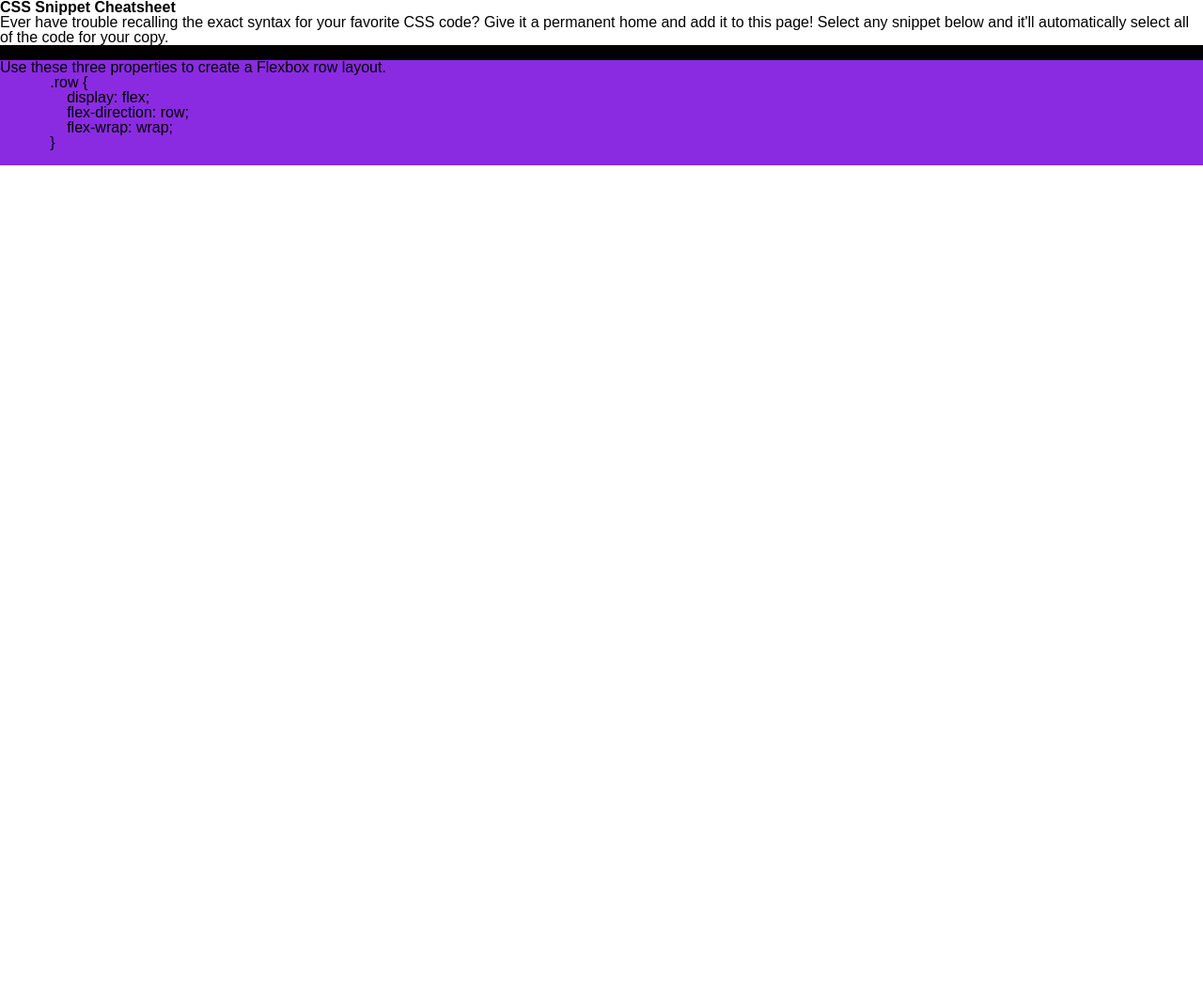
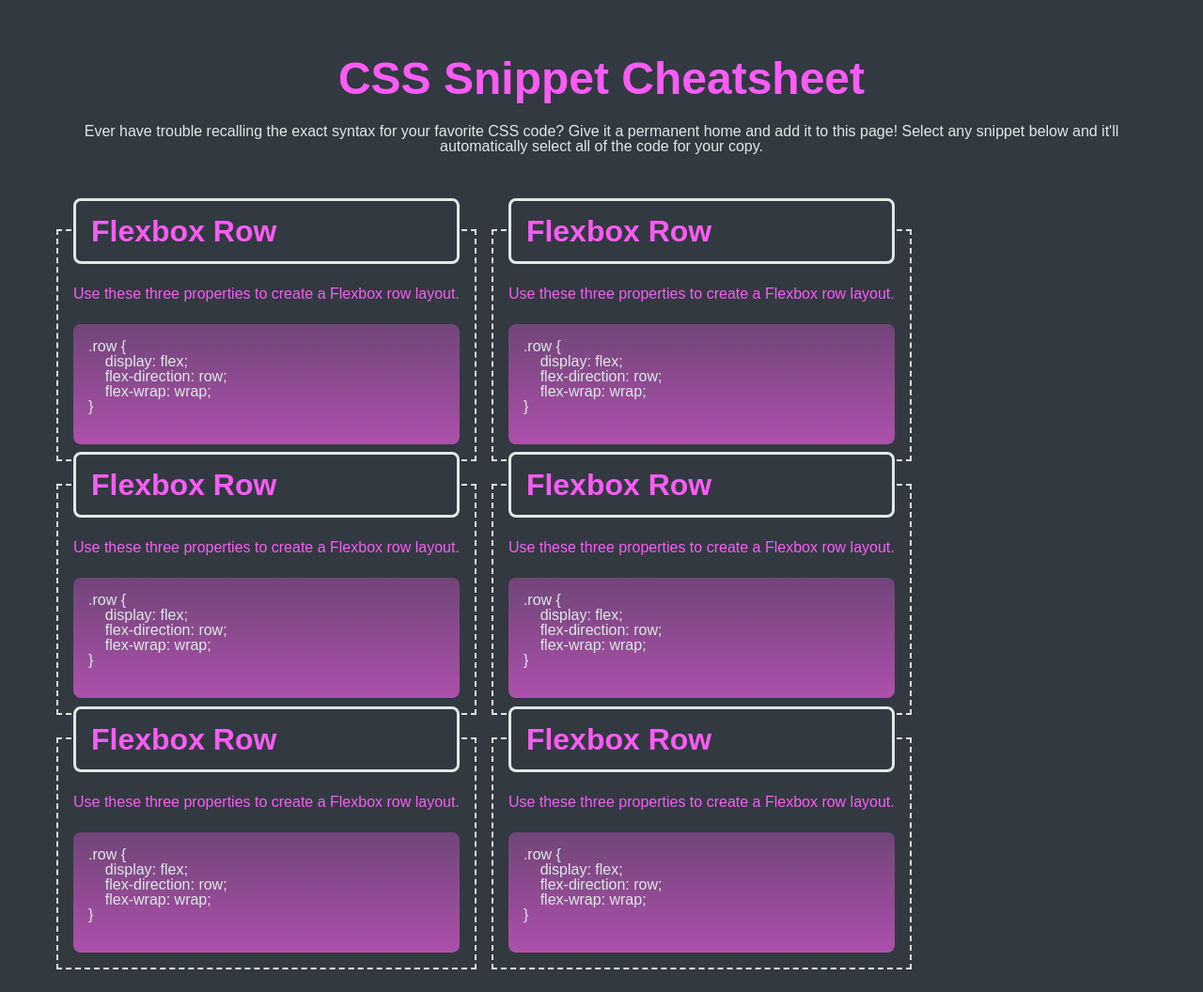
Before and after one commit to Alex-Design-For-Reap/28-Stu_Mini-Project-week2, a plain HTML site: page index.html in a window 1280 px wide. Shown: the whole page at 94% size. Before the commit the page ends 800 px from the top, so only its background shows below. Drawn offline with Linux system fonts and the light colour scheme.

Commit message:
Adding code to index.html and style.css

```diff
--- a/assets/css/style.css
+++ b/assets/css/style.css
@@ -1,7 +1,79 @@
-.property-container {
-    background-color: blueviolet;
+:root {
+    --main-bg-dark: #323941;
+    --main-heading-color: #FA5CF4;
+    --main-content-color: #DEEAE5;
+    --my-gradient: linear-gradient(to bottom, #714578, #AD50AC);
 }
 
-div {
-    background-color: black;
+* {
+    font-family: Arial, Helvetica, sans-serif;
 }
+
+/* Typography */
+
+h1, h2, h3, h4, h5, h6 {
+    color: var(--main-heading-color);
+}
+
+h1 {
+    font-size: 48px;
+    text-align: center;
+    margin-top: 24px;
+    margin-bottom: 24px;
+}
+
+h2 {
+    font-size: 32px;
+    margin-bottom: 24px;
+    margin-top: -12.5%;
+    border: solid var(--main-content-color);
+    padding: 16px;
+    border-radius: 8px;
+    position: relative;
+    background-color: var(--main-bg-dark);
+}
+
+p {
+    font-size: 16px;
+    margin-bottom: 24px;
+    color: var(--main-heading-color);
+}
+ /* Selectors */
+
+body {
+    background-color:var(--main-bg-dark);
+    color: var(--main-content-color);
+    margin: 60px;
+}
+
+section {
+    display: flex;
+    flex-wrap: wrap;
+    flex-direction: row;
+    margin-top: 80px;
+}
+
+pre {
+    background-color: var(--main-bg-dark);
+    background: var(--my-gradient);
+    padding: 16px;
+    border-radius: 8px;
+}
+
+::selection {
+    background: #2ACBB5;
+    color: var(--main-bg-dark);
+}
+
+
+/* classes and Ids */
+.center-p {
+    text-align: center;
+    color: var(--main-content-color);
+}
+.property-container {
+    border: 2px dashed var(--main-content-color);
+    padding: 16px;
+    margin-right: 16px;
+    margin-bottom: 24px;
+}
--- a/index.html
+++ b/index.html
@@ -4,16 +4,14 @@
     <meta charset="UTF-8" />
     <meta name="viewport" content="width=device-width, initial-scale=1.0" />
     <title>CSS Snippet Cheatsheet</title>
-    <meta charset="UTF-8" />
-    <meta name="viewport" content="width=device-width, initial-scale=1" />
-    <link rel="stylesheet" type="text/css" href="/assets/css/reset.css" />
-    <link rel="stylesheet" type="text/css" href="/assets/css/style.css" />
+    <link rel="stylesheet" href="/assets/css/reset.css" />
+    <link rel="stylesheet" href="assets/css/style.css" />
   </head>
 
   <body>
     <header>
       <h1>CSS Snippet Cheatsheet</h1>
-      <p>
+      <p class="center-p">
         Ever have trouble recalling the exact syntax for your favorite CSS code?
         Give it a permanent home and add it to this page! Select any snippet
         below and it'll automatically select all of the code for your copy.
@@ -26,13 +24,77 @@
         </div>
         <p>Use these three properties to create a Flexbox row layout.</p>
         <pre>
-            .row {
-                display: flex;
-                flex-direction: row;
-                flex-wrap: wrap;
-            }
-            </pre
-        >
+.row {
+    display: flex;
+    flex-direction: row;
+    flex-wrap: wrap;
+}
+        </pre>
+      </div>
+      <div class="property-container">
+        <div>
+          <h2>Flexbox Row</h2>
+        </div>
+        <p>Use these three properties to create a Flexbox row layout.</p>
+        <pre>
+.row {
+    display: flex;
+    flex-direction: row;
+    flex-wrap: wrap;
+}
+        </pre>
+      </div>
+      <div class="property-container">
+        <div>
+          <h2>Flexbox Row</h2>
+        </div>
+        <p>Use these three properties to create a Flexbox row layout.</p>
+        <pre>
+.row {
+    display: flex;
+    flex-direction: row;
+    flex-wrap: wrap;
+}
+        </pre>
+      </div>
+      <div class="property-container">
+        <div>
+          <h2>Flexbox Row</h2>
+        </div>
+        <p>Use these three properties to create a Flexbox row layout.</p>
+        <pre>
+.row {
+    display: flex;
+    flex-direction: row;
+    flex-wrap: wrap;
+}
+        </pre>
+      </div>
+      <div class="property-container">
+        <div>
+          <h2>Flexbox Row</h2>
+        </div>
+        <p>Use these three properties to create a Flexbox row layout.</p>
+        <pre>
+.row {
+    display: flex;
+    flex-direction: row;
+    flex-wrap: wrap;
+}
+        </pre>
+      </div>
+      <div class="property-container">
+        <div>
+          <h2>Flexbox Row</h2>
+        </div>
+        <p>Use these three properties to create a Flexbox row layout.</p>
+        <pre>
+.row {
+    display: flex;
+    flex-direction: row;
+    flex-wrap: wrap;
+}
+        </pre>
       </div>
     </section>
   </body>
```
Also changed, not shown: assets/css/reset.css (indentation only).
